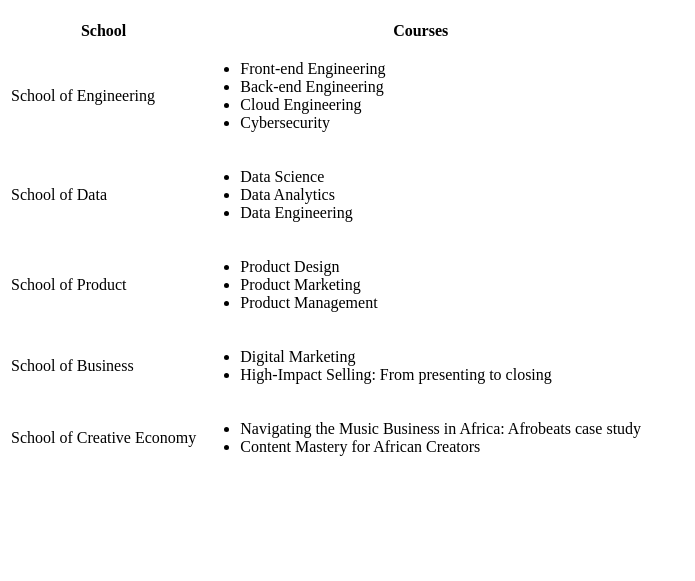
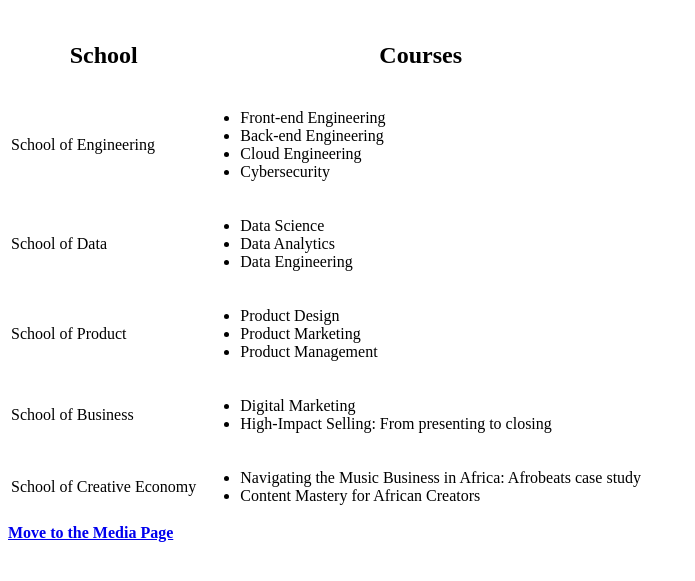
Before and after one commit to ejikes/altschool-assignment, a plain HTML site: page index.html in a window 1280 px wide. Shown: the part 61-642 px from the top of the page, without its empty margins (0-695 px from the left). Drawn offline with Linux system fonts and the light colour scheme.

Commit message:
added a link on the index page to view meida page

```diff
--- a/index.html
+++ b/index.html
@@ -11,8 +11,12 @@
     <table>
         <thead>
             <tr>
-                <th>School</th>
-                <th>Courses</th>
+                     <th>
+                        <h2>School</h2>
+                    </th>
+                    <th>
+                        <h2>Courses</h2>
+                    </th>
             </tr>
         </thead>
 
@@ -71,5 +75,9 @@
             </tr>
         </tbody>
     </table>
+
+    <a href="media.html">
+        <strong>Move to the Media Page</strong>
+    </a>
 </body>
 </html>
```
